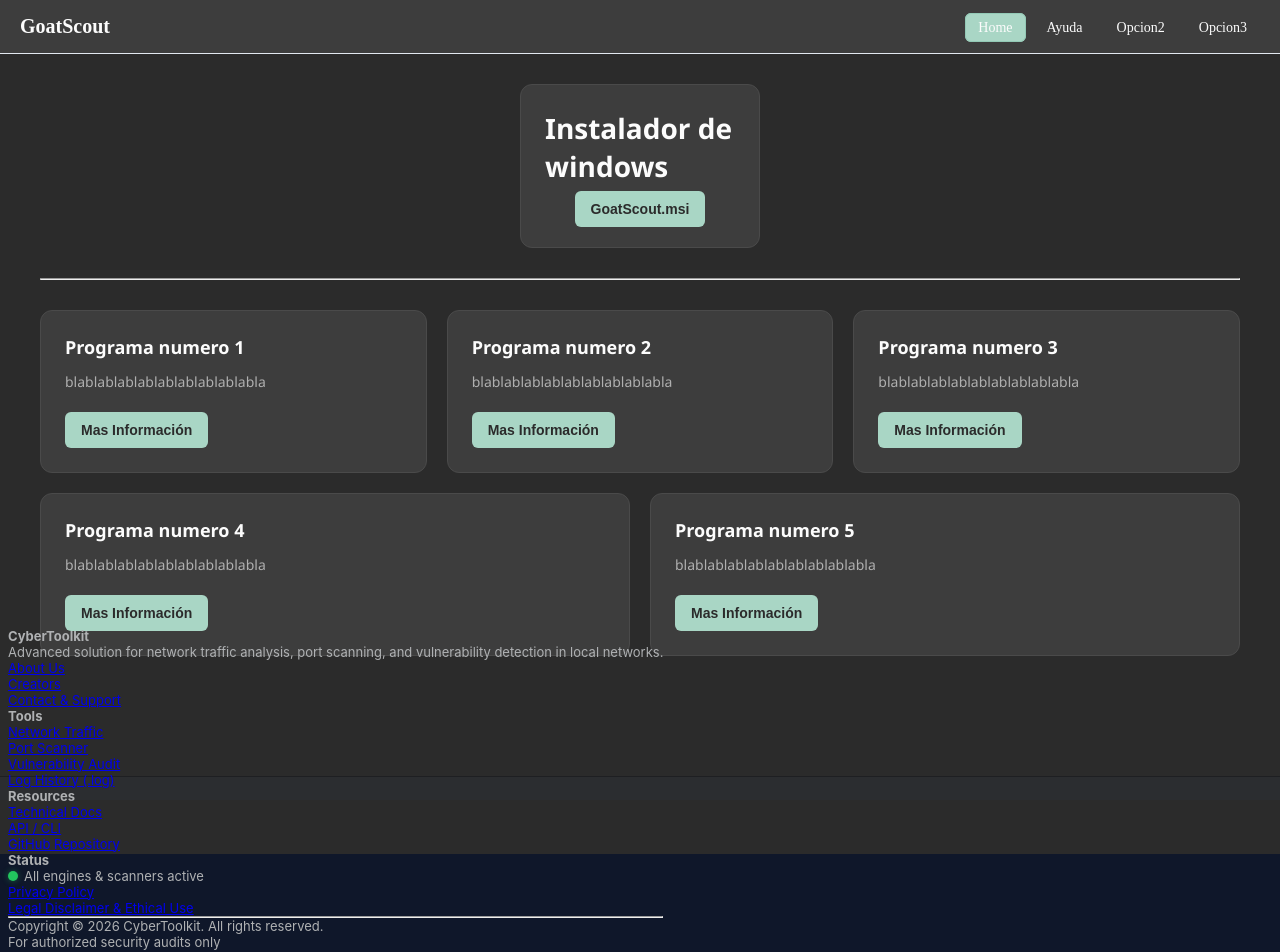
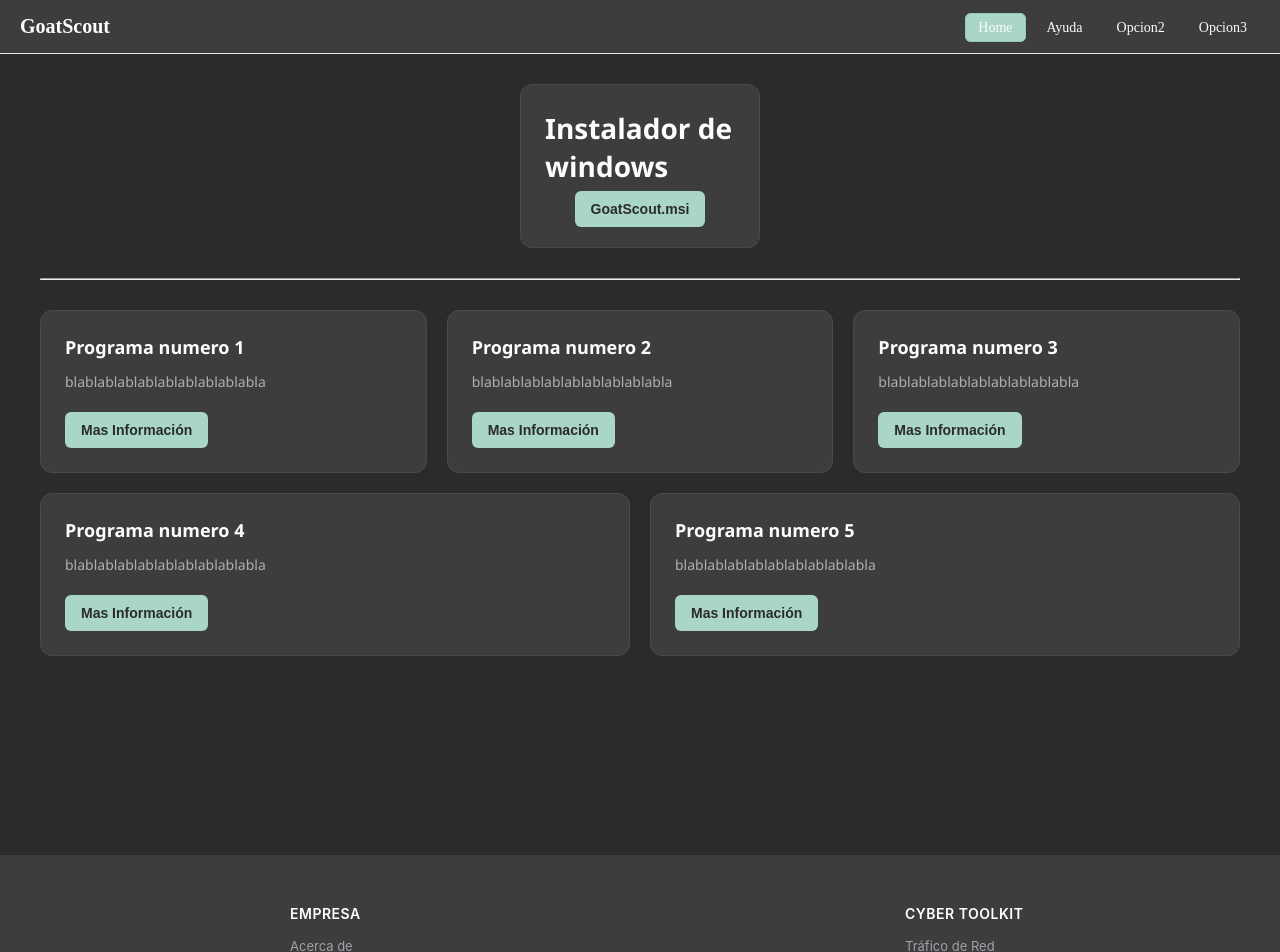
Before and after one commit to goatythegoat/Scout-Goat-web, an Angular app: page /home in a window 1280 px wide. Shown: the top 952 px of the page. Before the commit the page ends 854 px from the top, so only its background shows below. Built offline with nearby package versions, Linux system fonts and the light colour scheme.

Commit message:
footer-html

```diff
--- a/src/app/shared/components/footer/footer.html
+++ b/src/app/shared/components/footer/footer.html
@@ -1,62 +1,28 @@
-<footer class="footer bg-dark text-light py-5">
-  <div class="container">
-    <div class="row">
-      <!-- Column 1: Company / Project -->
-      <div class="footer-col col-md-3 mb-4">
-        <h5 class="text-uppercase fw-bold mb-3">CyberToolkit</h5>
-        <p class="text-muted small">Advanced solution for network traffic analysis, port scanning, and vulnerability detection in local networks.</p>
-        <ul class="list-unstyled">
-          <li><a href="#about" class="text-decoration-none text-light">About Us</a></li>
-          <li><a href="#creators" class="text-decoration-none text-light">Creators</a></li>
-          <li><a href="#contact" class="text-decoration-none text-light">Contact & Support</a></li>
-        </ul>
-      </div>
+<footer class="mega-footer">
+    <div class="footer-container">
 
-      <!-- Column 2: Toolkit Features -->
-      <div class="footer-col col-md-3 mb-4">
-        <h5 class="text-uppercase fw-bold mb-3">Tools</h5>
-        <ul class="list-unstyled">
-          <li><a href="#traffic" class="text-decoration-none text-light">Network Traffic</a></li>
-          <li><a href="#ports" class="text-decoration-none text-light">Port Scanner</a></li>
-          <li><a href="#vulnerabilities" class="text-decoration-none text-light">Vulnerability Audit</a></li>
-          <li><a href="#logs" class="text-decoration-none text-light">Log History (.log)</a></li>
-        </ul>
-      </div>
+        <div class="footer-column">
+            <h4>Empresa</h4>
+            <ul>
+                <li><a href="#about">Acerca de</a></li>
+                <li><a href="#contact">Contacto</a></li>
+                <li><a href="#creators">Creadores</a></li>
+            </ul>
+        </div>
 
-      <!-- Column 3: Resources & Documentation -->
-      <div class="footer-col col-md-3 mb-4">
-        <h5 class="text-uppercase fw-bold mb-3">Resources</h5>
-        <ul class="list-unstyled">
-          <li><a href="#docs" class="text-decoration-none text-light">Technical Docs</a></li>
-          <li><a href="#api" class="text-decoration-none text-light">API / CLI</a></li>
-          <li><a href="#github" class="text-decoration-none text-light" target="_blank">GitHub Repository</a></li>
-        </ul>
-      </div>
+        <div class="footer-column">
+            <h4>Cyber Toolkit</h4>
+            <ul>
+                <li><a href="#traffic">Tráfico de Red</a></li>
+                <li><a href="#ports">Escaneo de Puertos</a></li>
+                <li><a href="#vulnerabilities">Vulnerabilidades</a></li>
+                <li><a href="#logs">Registros (.log)</a></li>
+            </ul>
+        </div>
 
-      <!-- Column 4: System Status & Legal -->
-      <div class="footer-col col-md-3 mb-4">
-        <h5 class="text-uppercase fw-bold mb-3">Status</h5>
-        <div class="d-flex align-items-center mb-2">
-          <span class="online-indicator bg-success rounded-circle me-2" style="width: 10px; height: 10px; display: inline-block;"></span>
-          <span class="small text-muted">All engines & scanners active</span>
-        </div>
-        <ul class="list-unstyled small mt-3">
-          <li><a href="#privacy" class="text-decoration-none text-muted">Privacy Policy</a></li>
-          <li><a href="#terms" class="text-decoration-none text-muted">Legal Disclaimer & Ethical Use</a></li>
-        </ul>
-      </div>
     </div>
 
-    <hr class="border-secondary my-4">
-
-    <!-- Copyright and bottom bar -->
-    <div class="row align-items-center">
-      <div class="col-md-6 text-center text-md-start">
-        <p class="mb-0 small text-muted">Copyright © 2026 CyberToolkit. All rights reserved.</p>
-      </div>
-      <div class="col-md-6 text-center text-md-end">
-        <span class="badge bg-secondary text-light">For authorized security audits only</span>
-      </div>
+    <div class="footer-bottom">
+        <p>Copyright © 2026-2026 CyberToolkit. Herramienta de auditoría autorizada.</p>
     </div>
-  </div>
 </footer>
```
